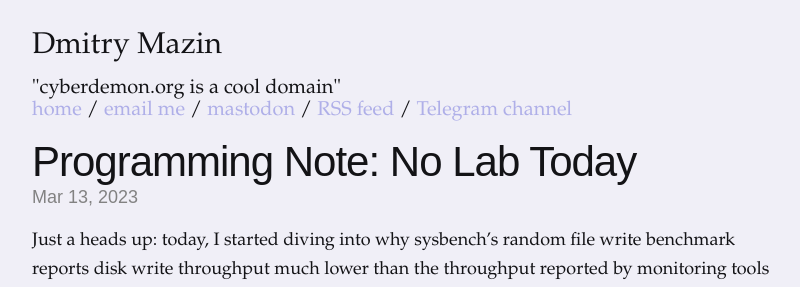
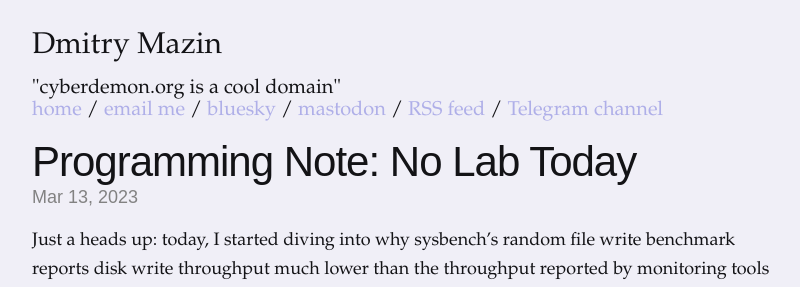
Before and after one commit to dmazin/dmazin.github.io, a Jekyll site: the page built from _posts/2023-03-13-no-lab-today.md, in a window 1280 px wide. Shown: the top 287 px of the page, without its empty margins (238-1038 px from the left). Built offline with Jekyll 4.4.1, drawn with Linux system fonts in a browser that asks for light colours.

Commit message:
Update header.html

```diff
--- a/_includes/header.html
+++ b/_includes/header.html
@@ -8,6 +8,8 @@
     /
     <a href="mailto:dm@cyberdemon.org">email me</a>
     /
+    <a href="https://bsky.app/profile/dmitry.bsky.social" rel="me">bluesky</a>
+    /
     <a href="https://file-explorers.club/@dmitry" rel="me">mastodon</a>
     /
     <a href="/feed.xml">RSS feed</a>
```
